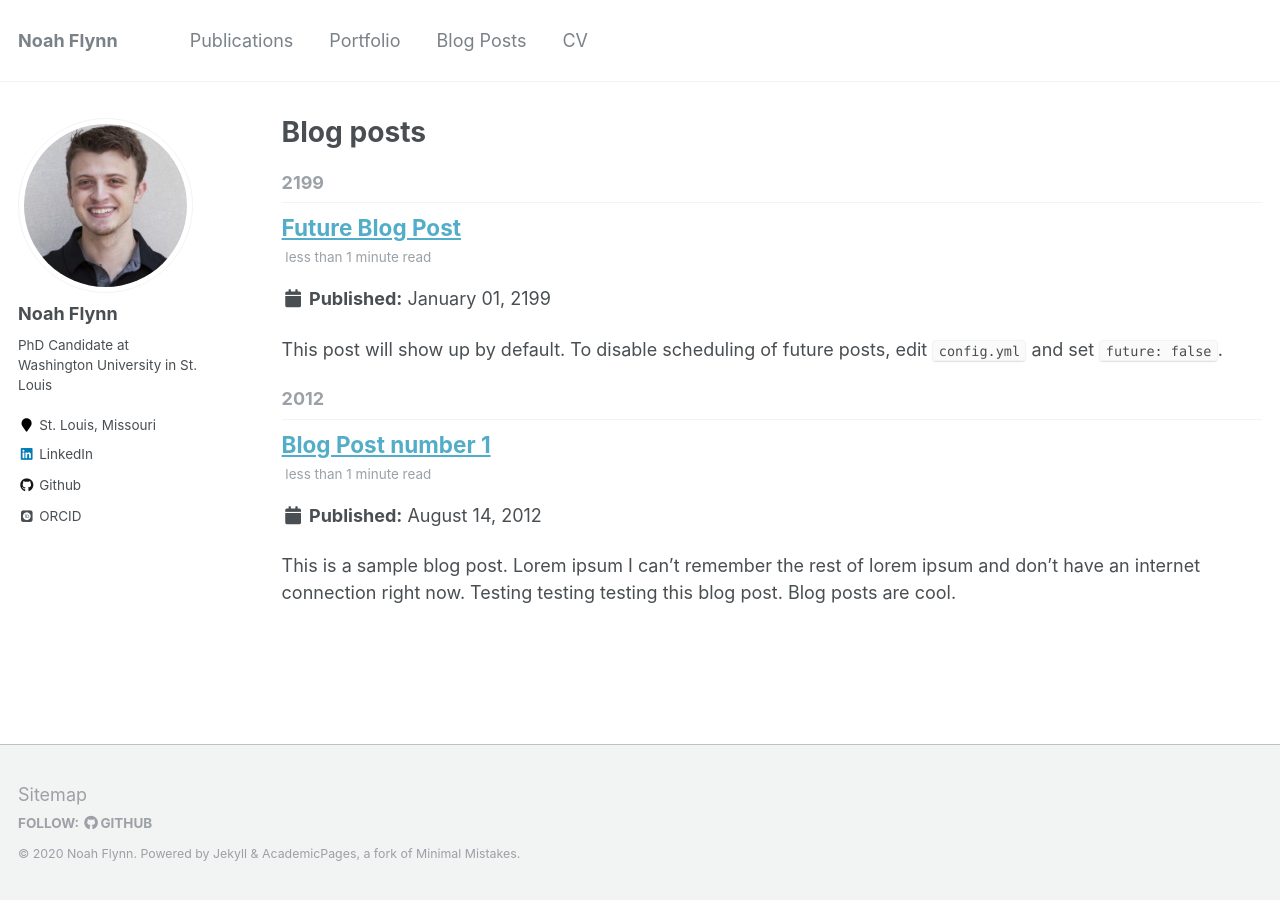
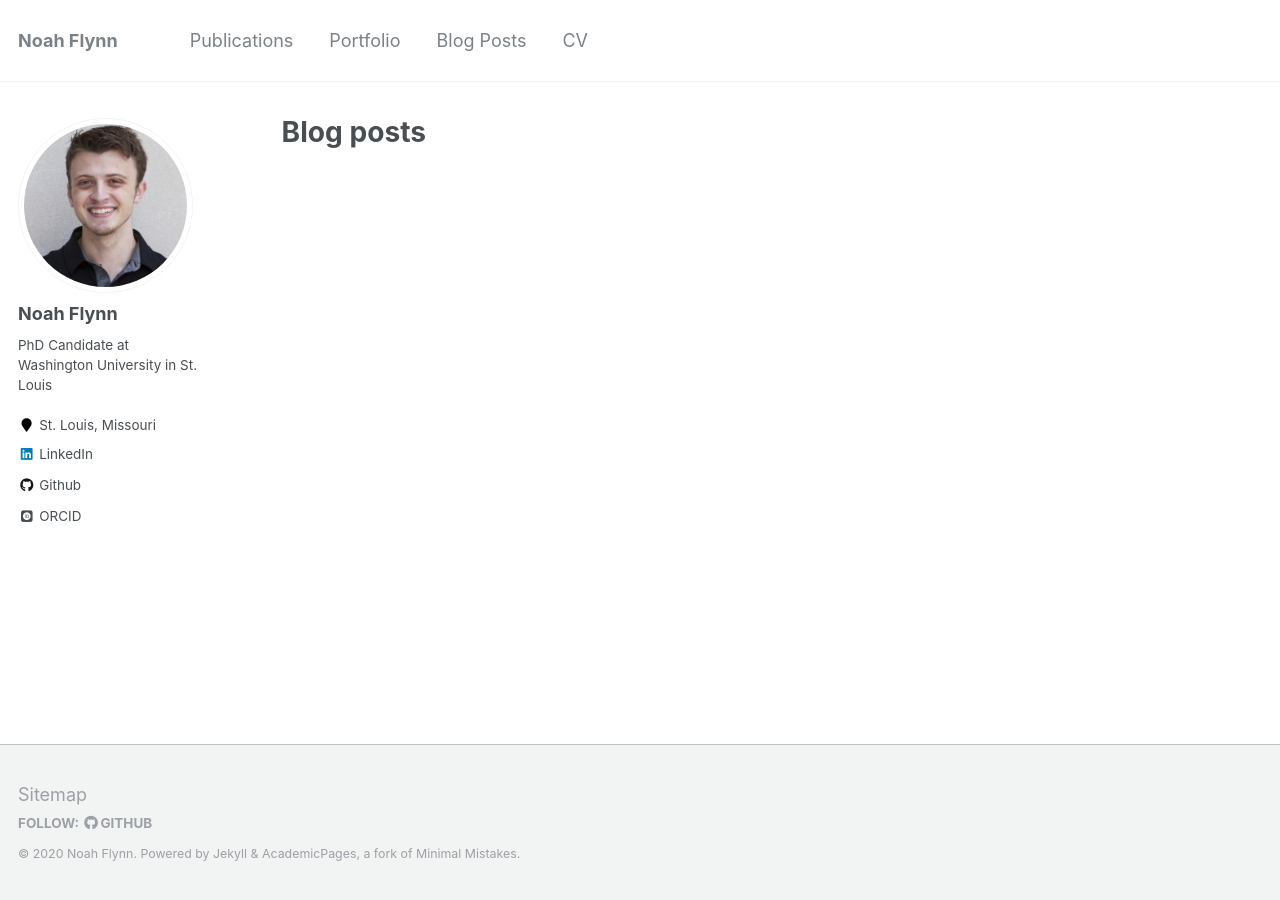
Before and after one commit to nrflynn2/nrflynn2.github.io, a Jekyll site: the page built from _pages/year-archive.html, in a window 1280 px wide. Built offline with Jekyll 4.4.1, drawn with Linux system fonts in a browser that asks for light colours; some web fonts are replaced.

Commit message:
Cleanup of excess files

```diff
--- a/_config.yml
+++ b/_config.yml
@@ -17,8 +17,8 @@ repository               : "nrflynn2.github.io"
 teaser                   :  # filename of teaser fallback teaser image placed in /images/, .e.g. "500x300.png"
 breadcrumbs              : false # true, false (default)
 words_per_minute         : 160
-future                   : true
-read_more                : "disabled" # if enabled, adds "Read more" links to excerpts
+future                   : false
+read_more                : "enabled" # if enabled, adds "Read more" links to excerpts
 talkmap_link             : false #change to true to add link to talkmap on talks page
 comments:
   provider               : # false (default), "disqus", "discourse", "facebook", "google-plus", "staticman", "custom"
@@ -85,10 +85,10 @@ author:
   bio              : "PhD Candidate at Washington University in St. Louis"
   location         : "St. Louis, Missouri"
   employer         :
-  pubmed           : # example: "https://www.ncbi.nlm.nih.gov/pubmed/?term=john+snow"
+  pubmed           :
   googlescholar    :
   email            :
-  researchgate     :  # example: "https://www.researchgate.net/profile/yourprofile"
+  researchgate     :
   uri              :
   bitbucket        :
   codepen          :
@@ -100,13 +100,13 @@ author:
   google_plus      :
   keybase          :
   instagram        :
-  impactstory      : #"https://profiles.impactstory.org/u/xxxx-xxxx-xxxx-xxxx"
+  impactstory      :
   lastfm           :
   linkedin         : "noahflynn"
   orcid            : "http://orcid.org/0000-0002-8542-8887"
   pinterest        :
   soundcloud       :
-  stackoverflow    : # http://stackoverflow.com/users/123456/username
+  stackoverflow    :
   steam            :
   tumblr           :
   twitter          :
--- a/_posts/2012-08-14-blog-post-1.md
+++ /dev/null
@@ -1,20 +0,0 @@
----
-title: 'Blog Post number 1'
-date: 2012-08-14
-permalink: /posts/2012/08/blog-post-1/
-tags:
-  - cool posts
-  - category1
-  - category2
----
-
-This is a sample blog post. Lorem ipsum I can't remember the rest of lorem ipsum and don't have an internet connection right now. Testing testing testing this blog post. Blog posts are cool.
-
-Headings are cool
-======
-
-You can have many headings
-======
-
-Aren't headings cool?
-------
--- a/_posts/2199-01-01-future-post.md
+++ /dev/null
@@ -1,11 +0,0 @@
----
-title: 'Future Blog Post'
-date: 2199-01-01
-permalink: /posts/2012/08/blog-post-4/
-tags:
-  - cool posts
-  - category1
-  - category2
----
-
-This post will show up by default. To disable scheduling of future posts, edit `config.yml` and set `future: false`.
```
Also changed, not shown: _portfolio/portfolio-1.md (+2 -2 lines).
